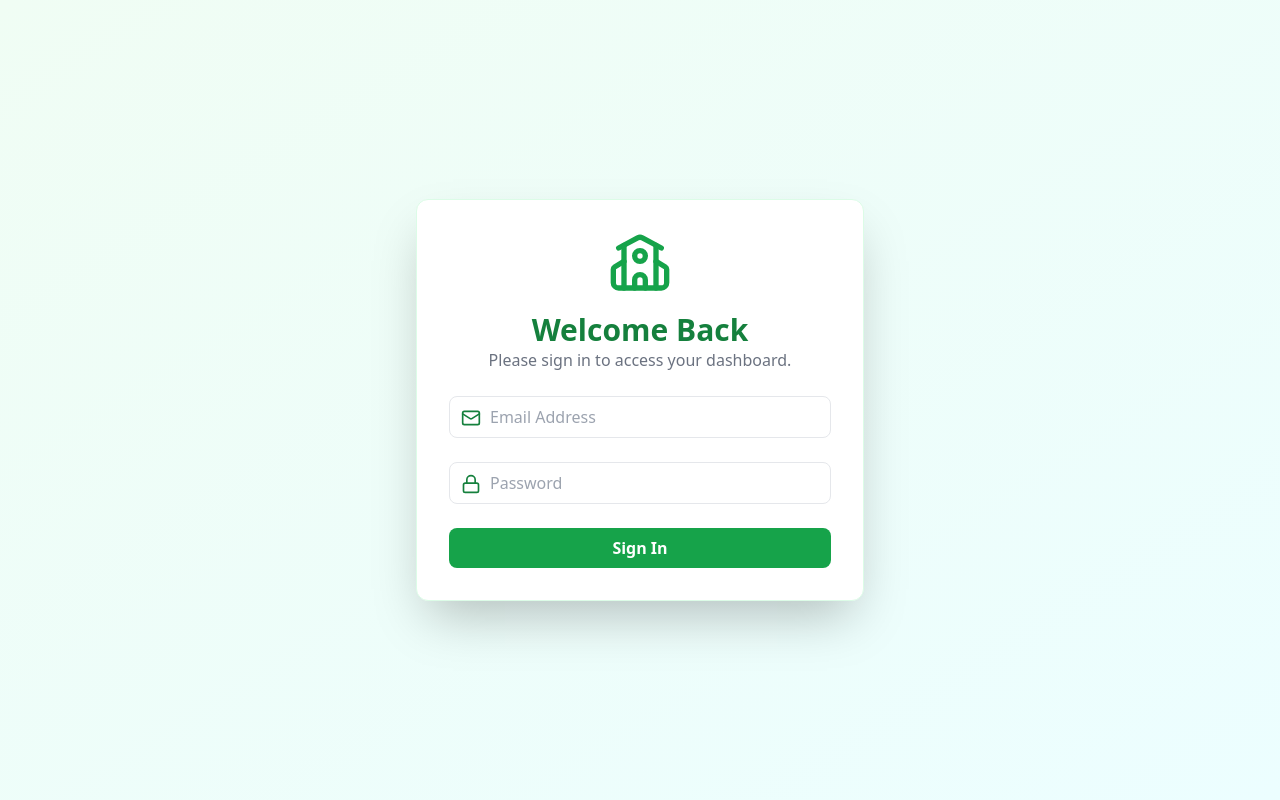
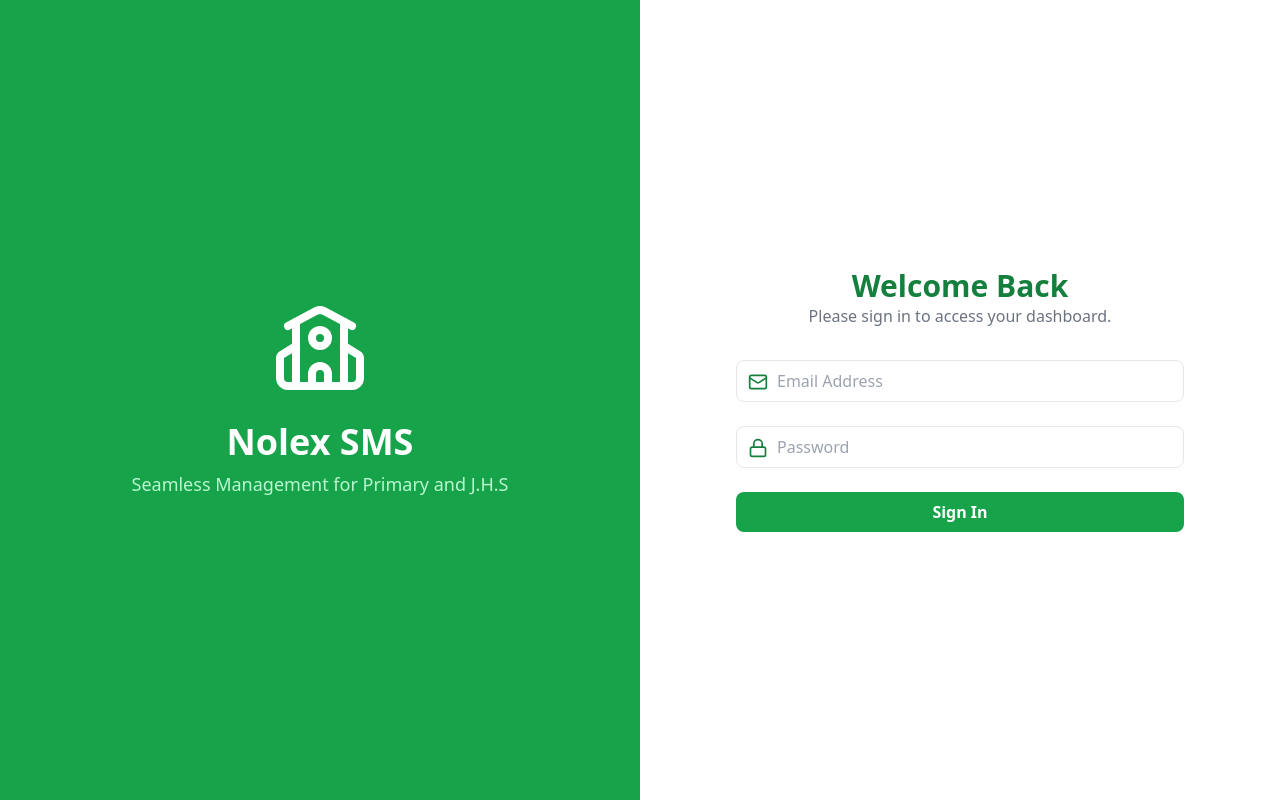
Before and after one commit to Appiah-K-Miracle/nolex-sms-primary-jhs, a Next.js app in the folder frontend/: page /login in a window 1280 px wide. Built offline with nearby package versions, Linux system fonts and the light colour scheme.

Commit message:
refactor: Redesign login page with split-screen layout

```diff
--- a/frontend/components/auth/login-form.tsx
+++ b/frontend/components/auth/login-form.tsx
@@ -1,3 +1,4 @@
+
 "use client";
 
 import { useState } from "react";
@@ -28,14 +29,26 @@ export default function LoginForm() {
   };
 
   return (
-    <div className="flex items-center justify-center min-h-screen bg-gradient-to-br from-green-50 to-cyan-50">
-      <div className="w-full max-w-md p-8 space-y-6 bg-white rounded-xl shadow-2xl border border-green-100">
+    <div className="min-h-screen flex">
+      {/* Left Pane */}
+      <div className="hidden lg:flex w-1/2 bg-green-600 text-white items-center justify-center p-12">
         <div className="text-center">
-          <div className="flex justify-center mb-4">
-            <School className="w-16 h-16 text-green-600" />
+          <School className="mx-auto h-24 w-24 mb-6" />
+          <h1 className="text-4xl font-bold mb-2">Nolex SMS</h1>
+          <p className="text-lg text-green-200">
+            Seamless Management for Primary and J.H.S
+          </p>
         </div>
+      </div>
+
+      {/* Right Pane */}
+      <div className="w-full lg:w-1/2 flex items-center justify-center bg-white p-6">
+        <div className="w-full max-w-md space-y-8">
+          <div className="text-center">
             <h1 className="text-3xl font-bold text-green-700">Welcome Back</h1>
-          <p className="text-gray-500">Please sign in to access your dashboard.</p>
+            <p className="text-gray-500">
+              Please sign in to access your dashboard.
+            </p>
           </div>
           <form onSubmit={handleSubmit} className="space-y-6">
             <div className="relative">
@@ -58,7 +71,9 @@ export default function LoginForm() {
                 className="w-full pl-10 pr-4 py-2 border rounded-lg placeholder-gray-400 focus:outline-none focus:ring-2 focus:ring-green-300 focus:border-green-300"
               />
             </div>
-          {error && <p className="text-sm text-center text-red-500">{error}</p>}
+            {error && (
+              <p className="text-sm text-center text-red-500">{error}</p>
+            )}
             <button
               type="submit"
               className="w-full px-4 py-2 font-bold text-white bg-green-600 rounded-lg hover:bg-green-700 focus:outline-none focus:ring-2 focus:ring-offset-2 focus:ring-green-500 transform transition-transform hover:scale-105"
@@ -68,5 +83,6 @@ export default function LoginForm() {
           </form>
         </div>
       </div>
+    </div>
   );
 }
```
Lines whose indentation alone changed are shown as unchanged.
